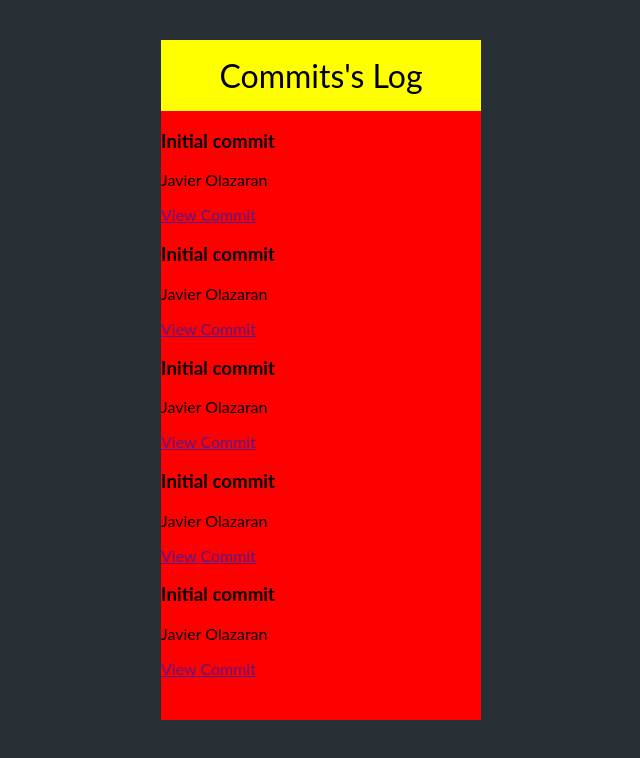
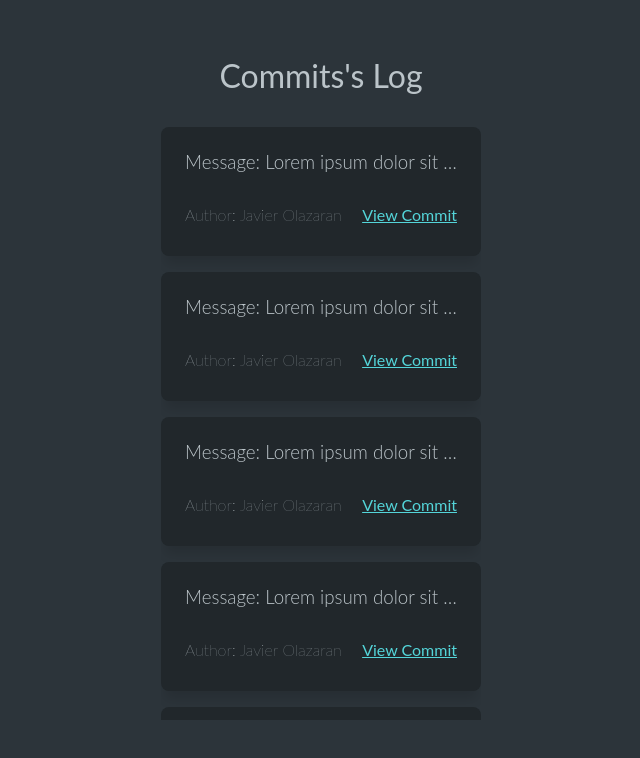
Before and after one commit to JavierOlazaran/gh-commits-logger, an Angular app in the folder web-ui/CommitsLoggerWebUI/CommitsLoggerWebUI/: page / in a window 1280 px wide. Shown: the top 758 px of the page, without its empty margins (319-959 px from the left). Built offline with nearby package versions, Linux system fonts and the light colour scheme.

Commit message:
Finished MVP styling

```diff
--- a/web-ui/CommitsLoggerWebUI/CommitsLoggerWebUI/src/app/mocks/commits.mock.ts
+++ b/web-ui/CommitsLoggerWebUI/CommitsLoggerWebUI/src/app/mocks/commits.mock.ts
@@ -4,52 +4,50 @@ export const COMMITS_MOCK: CommitsDTO = {
   "commits": [
     {
       "sha": "f8fe340c23ea5ae0a7ea70ade7d2111a5f2d2cfb",
-      "author": {
-        "email": "jolazaran@flexiti.com",
-        "name": "Javier Olazaran"
-      },
-      "message": "Initial commit",
-      "distinct": true,
+      "author": "Javier Olazaran",
+      "message": ' Lorem ipsum dolor sit amet consectetur adipisicing elit.',
       "url": "https://api.github.com/repos/JavierOlazaran/gh-commits-logger/commits/f8fe340c23ea5ae0a7ea70ade7d2111a5f2d2cfb"
     },
     {
       "sha": "f8fe340c23ea5ae0a7ea70ade7d2111a5f2d2cfb",
-      "author": {
-        "email": "jolazaran@flexiti.com",
-        "name": "Javier Olazaran"
-      },
-      "message": "Initial commit",
-      "distinct": true,
+      "author": "Javier Olazaran",
+      "message": ' Lorem ipsum dolor sit amet consectetur adipisicing elit.',
       "url": "https://api.github.com/repos/JavierOlazaran/gh-commits-logger/commits/f8fe340c23ea5ae0a7ea70ade7d2111a5f2d2cfb"
     },
     {
       "sha": "f8fe340c23ea5ae0a7ea70ade7d2111a5f2d2cfb",
-      "author": {
-        "email": "jolazaran@flexiti.com",
-        "name": "Javier Olazaran"
-      },
-      "message": "Initial commit",
-      "distinct": true,
+      "author": "Javier Olazaran",
+      "message": ' Lorem ipsum dolor sit amet consectetur adipisicing elit.',
       "url": "https://api.github.com/repos/JavierOlazaran/gh-commits-logger/commits/f8fe340c23ea5ae0a7ea70ade7d2111a5f2d2cfb"
     },
     {
       "sha": "f8fe340c23ea5ae0a7ea70ade7d2111a5f2d2cfb",
-      "author": {
-        "email": "jolazaran@flexiti.com",
-        "name": "Javier Olazaran"
-      },
-      "message": "Initial commit",
-      "distinct": true,
+      "author": "Javier Olazaran",
+      "message": ' Lorem ipsum dolor sit amet consectetur adipisicing elit.',
       "url": "https://api.github.com/repos/JavierOlazaran/gh-commits-logger/commits/f8fe340c23ea5ae0a7ea70ade7d2111a5f2d2cfb"
     },
     {
       "sha": "f8fe340c23ea5ae0a7ea70ade7d2111a5f2d2cfb",
-      "author": {
-        "email": "jolazaran@flexiti.com",
-        "name": "Javier Olazaran"
-      },
-      "message": "Initial commit",
-      "distinct": true,
+      "author": "Javier Olazaran",
+      "message": ' Lorem ipsum dolor sit amet consectetur adipisicing elit.',
+      "url": "https://api.github.com/repos/JavierOlazaran/gh-commits-logger/commits/f8fe340c23ea5ae0a7ea70ade7d2111a5f2d2cfb"
+    },
+    {
+      "sha": "f8fe340c23ea5ae0a7ea70ade7d2111a5f2d2cfb",
+      "author": "Javier Olazaran",
+      "message": ' Lorem ipsum dolor sit amet consectetur adipisicing elit.',
+      "url": "https://api.github.com/repos/JavierOlazaran/gh-commits-logger/commits/f8fe340c23ea5ae0a7ea70ade7d2111a5f2d2cfb"
+    },
+    {
+      "sha": "f8fe340c23ea5ae0a7ea70ade7d2111a5f2d2cfb",
+      "author": "Javier Olazaran",
+      "message": ' Lorem ipsum dolor sit amet consectetur adipisicing elit.',
+      "url": "https://api.github.com/repos/JavierOlazaran/gh-commits-logger/commits/f8fe340c23ea5ae0a7ea70ade7d2111a5f2d2cfb"
+    },
+    {
+      "sha": "f8fe340c23ea5ae0a7ea70ade7d2111a5f2d2cfb",
+      "author": "Javier Olazaran",
+      "message": ' Lorem ipsum dolor sit amet consectetur adipisicing elit.',
       "url": "https://api.github.com/repos/JavierOlazaran/gh-commits-logger/commits/f8fe340c23ea5ae0a7ea70ade7d2111a5f2d2cfb"
     },
   ]
--- a/web-ui/CommitsLoggerWebUI/CommitsLoggerWebUI/src/app/pages/main/components/commit-item/commit-item.component.html
+++ b/web-ui/CommitsLoggerWebUI/CommitsLoggerWebUI/src/app/pages/main/components/commit-item/commit-item.component.html
@@ -1,5 +1,8 @@
 <div class="commit__item__container">
-  <h3 class="commit__message">{{commit.message}}</h3>
-  <p class="commit__author">{{commit.author.name}}</p>
-  <a href="" class="commit__view__link">View Commit</a>
+  <h3 class="commit__message">Message: {{commit.message}}</h3>
+
+  <div class="commit__item__footer">
+    <p class="commit__author">Author: {{commit.author}}</p>
+    <a href="" class="commit__view__link">View Commit</a>
+  </div>
 </div>
--- a/web-ui/CommitsLoggerWebUI/CommitsLoggerWebUI/src/app/pages/main/components/commit-item/commit-item.component.scss
+++ b/web-ui/CommitsLoggerWebUI/CommitsLoggerWebUI/src/app/pages/main/components/commit-item/commit-item.component.scss
@@ -0,0 +1,36 @@
+.commit__item__container {
+  background-color: var(--secondary-background);
+  box-sizing: border-box;
+  padding: 24px;
+  margin: 16px 0;
+  border-radius: 8px;
+  color: var(--primary-foreground);
+  box-shadow: var(--block-shadow);
+
+  h3 {
+    margin: 0;
+    font-weight: 300;
+    white-space: nowrap;
+    text-overflow: ellipsis;
+    overflow: hidden;
+  }
+
+  .commit__item__footer {
+    display: flex;
+    align-items: center;
+    justify-content: space-between;
+    flex-wrap: wrap;
+
+    margin-top: 24px;
+
+    p {
+      margin: 8px 0;
+      font-weight: 200;
+    }
+
+    a {
+      margin: 8px 0;
+      color: var(--secondary-foreground);
+    }
+  }
+}
--- a/web-ui/CommitsLoggerWebUI/CommitsLoggerWebUI/src/app/pages/main/main.component.scss
+++ b/web-ui/CommitsLoggerWebUI/CommitsLoggerWebUI/src/app/pages/main/main.component.scss
@@ -6,20 +6,18 @@
   background-color: var(--main-background);
 
   .commits__list__container {
-    background-color: aqua;
-
     display: flex;
     flex-direction: column;
 
     position: absolute;
     height: 85vh;
     width: 25vw;
+    min-width: 300px;
 
     left: 50%;
     transform: translateX(-50%);
 
     .commits__list__title {
-      background-color: yellow;
       display: block;
       box-sizing: border-box;
       padding: 16px;
@@ -27,15 +25,43 @@
 
       text-align: center;
       font-weight: 400;
-
+      color: var(--primary-foreground);
     }
 
     .commit__list {
-      background-color: red;
       width: 100%;
       flex-grow: 1;
       margin: 0;
       padding: 0;
+      overflow-y: auto;
+      scrollbar-width: none;
+
+      &::-webkit-scrollbar {
+        display: none;
+      }
+
+      &:hover::-webkit-scrollbar {
+          display: block;
+          width: 8px;
+      }
+
+      /* Track */
+      &::-webkit-scrollbar-track {
+        border-radius: 8px;
+      }
+
+      /* Handle */
+      &::-webkit-scrollbar-thumb {
+        background: hsl(185, 21%, 75%);
+        border-radius: 8px;
+      }
+
+      /* Handle on hover */
+      &::-webkit-scrollbar-thumb:hover {
+        background: hsl(185, 21%, 65%);
+      }
     }
+
+
   }
 }
--- a/web-ui/CommitsLoggerWebUI/CommitsLoggerWebUI/src/styles.scss
+++ b/web-ui/CommitsLoggerWebUI/CommitsLoggerWebUI/src/styles.scss
@@ -1,9 +1,28 @@
 :root {
-  // Dark theme values
-  --main-background-dark: hsl(205, 13%, 18%);
 
-  /*** Themes ***/
+  // Dark theme values //
+  // Colors
+  --main-background-dark: hsl(205, 13%, 20%);
+  --secondary-background-dark: hsl(205, 13%, 15%);
+  --primary-foreground-dark: hsl(201, 11%, 76%);
+  --secondary-foreground-dark: hsl(182, 64%, 59%);
+
+  // Shadows
+  --block-shadow-dark: 0px 12px 12px -4px rgba(0,0,0,0.12);
+
+  // Dark theme values //
+
+
+  /*** Theme ***/
+
+  // Colors
   --main-background: var(--main-background-dark);
+  --secondary-background: var(--secondary-background-dark);
+  --primary-foreground: var(--primary-foreground-dark);
+  --secondary-foreground: var(--secondary-foreground-dark);
+
+  // Shadows
+  --block-shadow: var(--block-shadow-dark);
 }
 
 html {
```
Also changed, not shown: web-ui/CommitsLoggerWebUI/CommitsLoggerWebUI/src/app/core/model/dtos/commits.dto.ts (+1 -7 lines).
